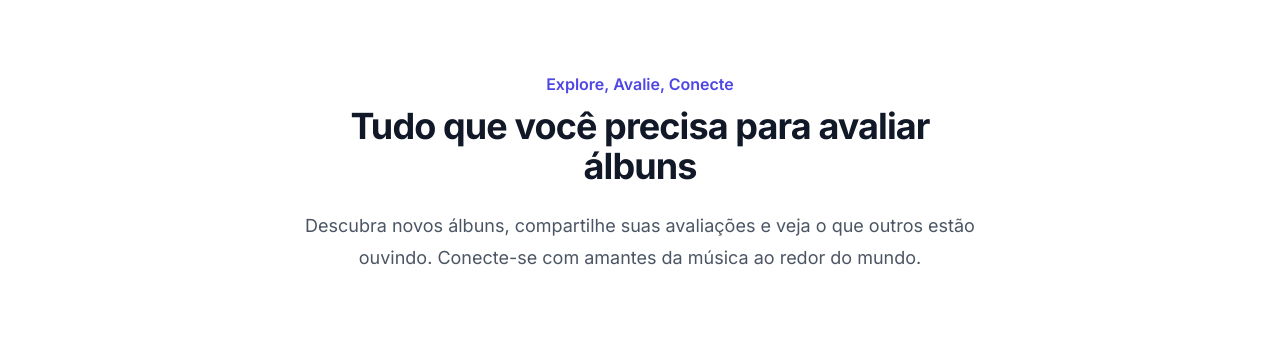
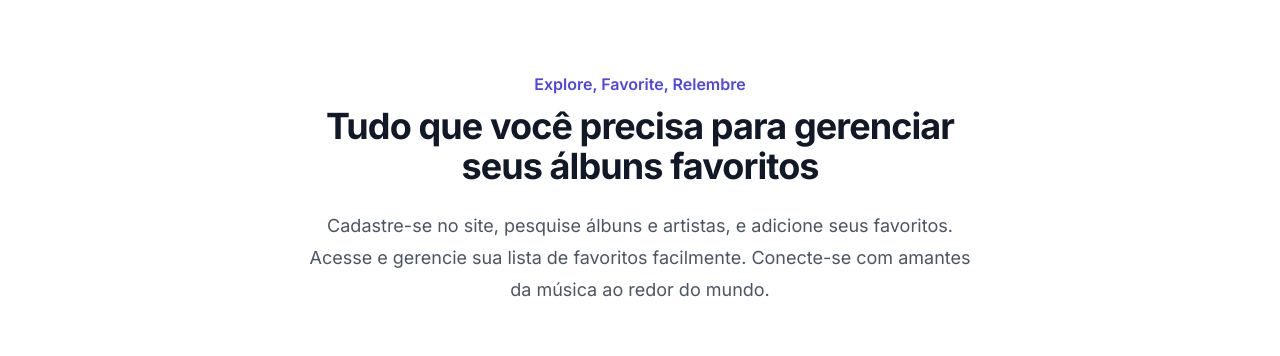
Before and after one commit to pedro-git-projects/puc-mvp-software-architecture-frontend, a Next.js app: page / in a window 1280 px wide. Shown: the part 154-510 px from the top of the page. Built offline with nearby package versions, Linux system fonts and the light colour scheme; no server answers.

Commit message:
feat: updating feature section

```diff
--- a/src/components/home/Feature.tsx
+++ b/src/components/home/Feature.tsx
@@ -34,15 +34,15 @@ export default function Feature() {
       <div className="mx-auto max-w-7xl px-6 lg:px-8">
         <div className="mx-auto max-w-2xl lg:text-center">
           <h2 className="text-base font-semibold leading-7 text-indigo-600">
-            Explore, Avalie, Conecte
+            Explore, Favorite, Relembre
           </h2>
           <p className="mt-2 text-3xl font-bold tracking-tight text-gray-900 sm:text-4xl">
-            Tudo que você precisa para avaliar álbuns
+            Tudo que você precisa para gerenciar seus álbuns favoritos
           </p>
           <p className="mt-6 text-lg leading-8 text-gray-600">
-            Descubra novos álbuns, compartilhe suas avaliações e veja o que
-            outros estão ouvindo. Conecte-se com amantes da música ao redor do
-            mundo.
+            Cadastre-se no site, pesquise álbuns e artistas, e adicione seus
+            favoritos. Acesse e gerencie sua lista de favoritos facilmente.
+            Conecte-se com amantes da música ao redor do mundo.
           </p>
         </div>
         <div className="mx-auto mt-16 max-w-2xl sm:mt-20 lg:mt-24 lg:max-w-none">
```
